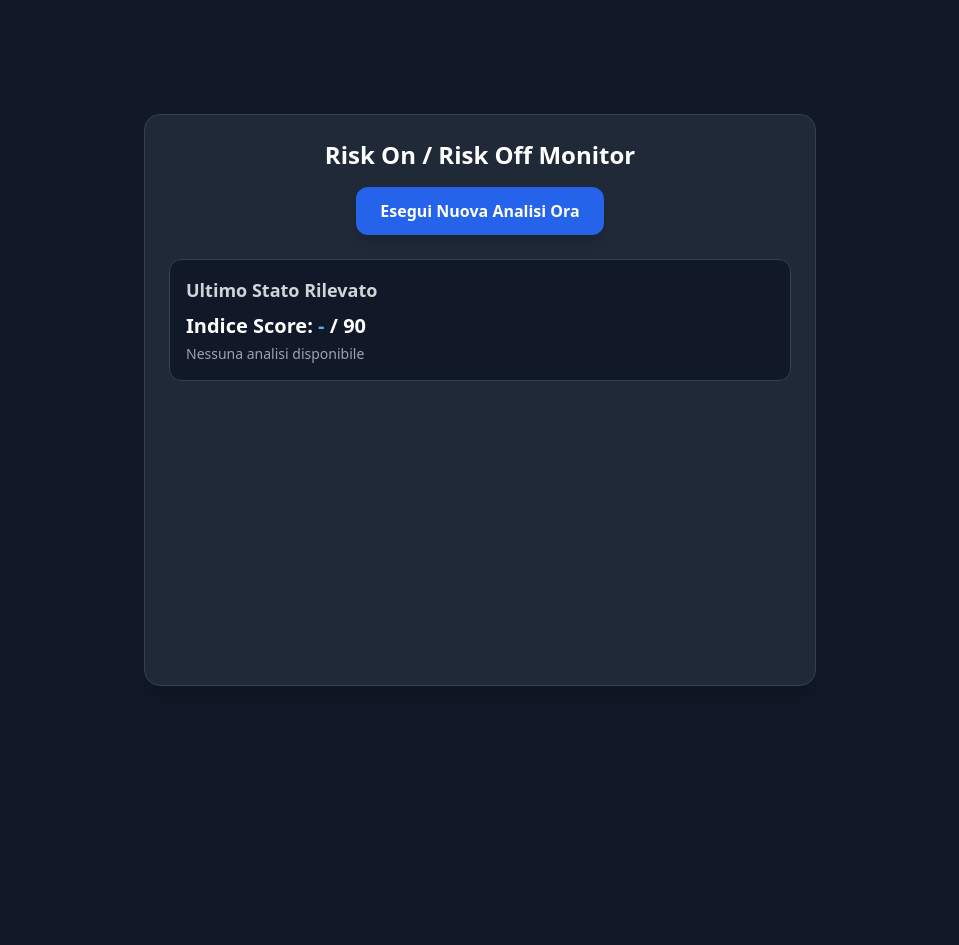
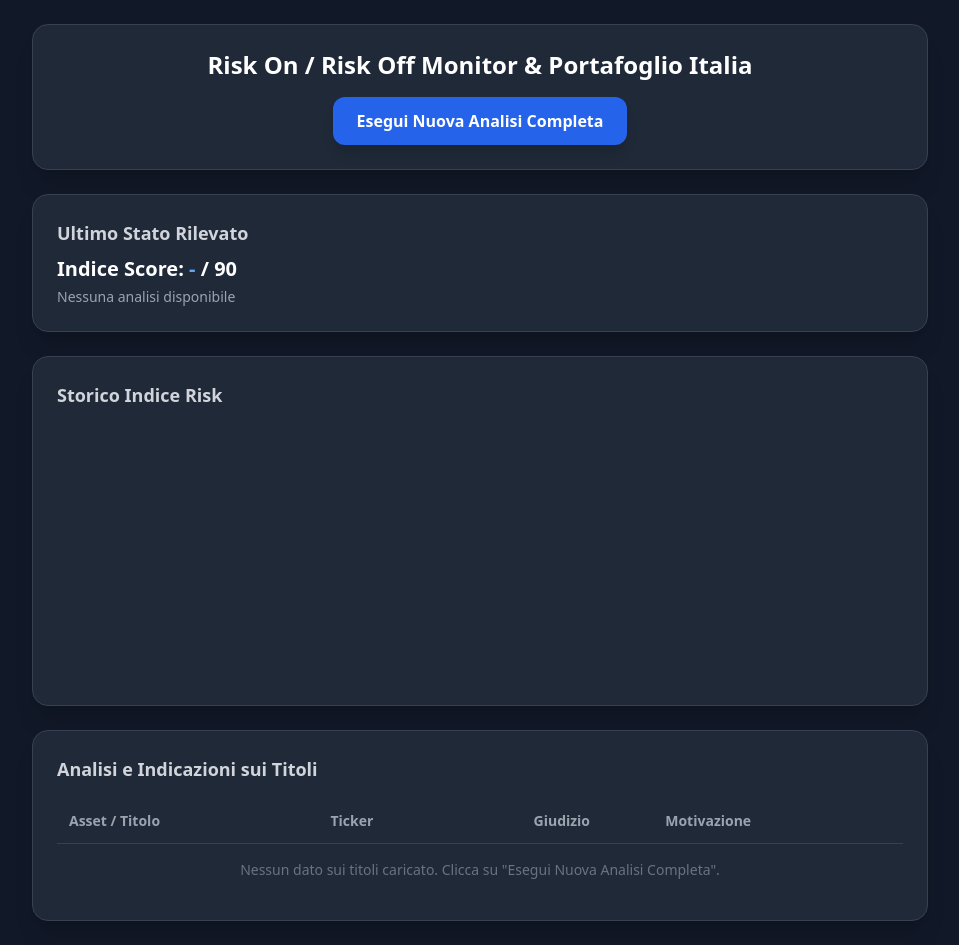
Before and after one commit to itplutoplutone350/risk-on-off, a Node server app: page / in a window 1280 px wide. Shown: the whole page, without its empty margins (160-1119 px from the left). Before the commit the page ends 686 px from the top, so only its background shows below. Run offline with Node 20, Linux system fonts and the light colour scheme; a map, chart or similar area stays blank; some libraries are stand-ins or nearby versions.

Commit message:
Enhance index.ejs with additional features

```diff
--- a/views/index.ejs
+++ b/views/index.ejs
@@ -3,40 +3,67 @@
 <head>
     <meta charset="UTF-8">
     <meta name="viewport" content="width=device-width, initial-scale=1.0">
-    <title>Risk On / Risk Off Monitor</title>
+    <title>Risk On / Risk Off Monitor & Asset Rating</title>
     <!-- Tailwind CSS -->
     <script src="https://cdn.tailwindcss.com"></script>
     <!-- Chart.js -->
     <script src="https://cdn.jsdelivr.net/npm/chart.js"></script>
 </head>
-<body class="bg-gray-900 text-white p-6 flex flex-col items-center justify-center min-h-screen">
+<body class="bg-gray-900 text-white p-6 flex flex-col items-center min-h-screen">
 
-    <div class="max-w-2xl w-full bg-gray-800 p-6 rounded-2xl shadow-xl border border-gray-700">
-        <h1 class="text-2xl font-bold mb-4 text-center">Risk On / Risk Off Monitor</h1>
+    <div class="max-w-4xl w-full space-y-6">
 
-        <!-- Pulsante di Analisi -->
-        <div class="flex justify-center mb-6">
+        <!-- Intestazione e Pulsante -->
+        <div class="bg-gray-800 p-6 rounded-2xl shadow-xl border border-gray-700 text-center">
+            <h1 class="text-2xl font-bold mb-4">Risk On / Risk Off Monitor & Portafoglio Italia</h1>
+            <div class="flex justify-center">
                 <button onclick="eseguiAnalisi()" id="btn-analizza" class="bg-blue-600 hover:bg-blue-500 text-white font-semibold px-6 py-3 rounded-xl transition shadow-lg">
-                Esegui Nuova Analisi Ora
+                    Esegui Nuova Analisi Completa
                 </button>
             </div>
-
             <!-- Stato di Caricamento -->
-        <div id="loading" class="hidden text-center text-yellow-400 mb-4 animate-pulse">
-            Analisi in corso su titoli, BTP e mercati globali tramite Gemini...
+            <div id="loading" class="hidden text-yellow-400 mt-4 animate-pulse">
+                Elaborazione doppia analisi in corso (Macroeconomia, Italia e Titoli)...
+            </div>
         </div>
 
-        <!-- Sezione Risultato Corrente -->
-        <div class="bg-gray-900 p-4 rounded-xl mb-6 border border-gray-700">
+        <!-- Sezione Risultato Corrente Macro -->
+        <div class="bg-gray-800 p-6 rounded-2xl shadow-xl border border-gray-700">
             <h2 class="text-lg font-semibold text-gray-300 mb-2">Ultimo Stato Rilevato</h2>
             <p class="text-xl font-bold mb-1">Indice Score: <span id="current-score" class="text-blue-400">-</span> / 90</p>
             <p class="text-sm text-gray-400" id="current-motivation">Nessuna analisi disponibile</p>
         </div>
 
         <!-- Grafico Storico -->
+        <div class="bg-gray-800 p-6 rounded-2xl shadow-xl border border-gray-700">
+            <h2 class="text-lg font-semibold text-gray-300 mb-4">Storico Indice Risk</h2>
             <div class="relative h-64 w-full">
                 <canvas id="riskChart"></canvas>
             </div>
+        </div>
+
+        <!-- Tabella Giudizi Titoli / Asset -->
+        <div class="bg-gray-800 p-6 rounded-2xl shadow-xl border border-gray-700">
+            <h2 class="text-lg font-semibold text-gray-300 mb-4">Analisi e Indicazioni sui Titoli</h2>
+            <div class="overflow-x-auto">
+                <table class="w-full text-left border-collapse">
+                    <thead>
+                        <tr class="border-b border-gray-700 text-gray-400 text-sm">
+                            <th class="p-3">Asset / Titolo</th>
+                            <th class="p-3">Ticker</th>
+                            <th class="p-3 text-center">Giudizio</th>
+                            <th class="p-3">Motivazione</th>
+                        </tr>
+                    </thead>
+                    <tbody id="titoli-table-body" class="divide-y divide-gray-700 text-sm">
+                        <tr>
+                            <td colspan="4" class="p-4 text-center text-gray-500">Nessun dato sui titoli caricato. Clicca su "Esegui Nuova Analisi Completa".</td>
+                        </tr>
+                    </tbody>
+                </table>
+            </div>
+        </div>
+
     </div>
 
     <script>
@@ -89,8 +116,47 @@
             });
         }
 
-        // Funzione per aggiornare interfaccia e storico nel localStorage
-        function aggiornaInterfaccia(history) {
+        // Popola la tabella dei titoli colorando Buy (Verde), Hold (Bianco), Sell (Rosso)
+        function renderTitoliTable(titoli) {
+            const tbody = document.getElementById('titoli-table-body');
+            tbody.innerHTML = '';
+
+            if (!titoli || titoli.length === 0) {
+                tbody.innerHTML = `<tr><td colspan="4" class="p-4 text-center text-gray-500">Nessun dato disponibile.</td></tr>`;
+                return;
+            }
+
+            titoli.forEach(item => {
+                const tr = document.createElement('tr');
+                tr.className = "hover:bg-gray-750 transition";
+
+                let badgeColor = "text-white bg-gray-700"; // Default Hold
+                const actionUpper = (item.action || "").trim().toUpperCase();
+
+                if (actionUpper === "BUY") {
+                    badgeColor = "text-green-400 font-bold bg-green-950/40 border border-green-800";
+                } else if (actionUpper === "SELL") {
+                    badgeColor = "text-red-400 font-bold bg-red-950/40 border border-red-800";
+                } else {
+                    badgeColor = "text-white font-semibold bg-gray-700/50 border border-gray-600";
+                }
+
+                tr.innerHTML = `
+                    <td class="p-3 font-medium">${item.name}</td>
+                    <td class="p-3 text-gray-400 font-mono text-xs">${item.ticker}</td>
+                    <td class="p-3 text-center">
+                        <span class="px-3 py-1 rounded-full text-xs ${badgeColor}">
+                            ${item.action}
+                        </span>
+                    </td>
+                    <td class="p-3 text-gray-300 text-xs">${item.reason}</td>
+                `;
+                tbody.appendChild(tr);
+            });
+        }
+
+        // Aggiorna l'interfaccia e salva nel localStorage
+        function aggiornaInterfaccia(history, ultimiTitoli) {
             if (!history || history.length === 0) return;
 
             const ultimo = history[history.length - 1];
@@ -98,6 +164,9 @@
             document.getElementById('current-motivation').innerText = ultimo.motivation;
 
             initChart(history);
+            if (ultimiTitoli) {
+                renderTitoliTable(ultimiTitoli);
+            }
         }
 
         // Funzione richiamata dal pulsante
@@ -117,7 +186,8 @@
                     const nuovoPunto = {
                         date: new Date().toLocaleDateString() + ' ' + new Date().toLocaleTimeString(),
                         score: result.data.score,
-                        motivation: result.data.motivation
+                        motivation: result.data.motivation,
+                        titoli: result.data.titoli
                     };
 
                     // Salva nello storico del localStorage del browser
@@ -125,11 +195,11 @@
                     history.push(nuovoPunto);
 
                     if (history.length > 30) {
-                        history = history.slice(-30); // Mantiene gli ultimi 30 punti
+                        history = history.slice(-30);
                     }
 
                     localStorage.setItem('risk_history', JSON.stringify(history));
-                    aggiornaInterfaccia(history);
+                    aggiornaInterfaccia(history, result.data.titoli);
                 } else {
                     alert('Errore: ' + (result.error || 'Impossibile completare l\'analisi'));
                 }
@@ -143,11 +213,12 @@
             }
         }
 
-        // Al caricamento della pagina, carica i dati salvati nel browser
+        // Al caricamento della pagina, ripristina lo storico e l'ultima tabella salvata
         window.addEventListener('DOMContentLoaded', () => {
             const savedHistory = JSON.parse(localStorage.getItem('risk_history')) || [];
             if (savedHistory.length > 0) {
-                aggiornaInterfaccia(savedHistory);
+                const ultimoElemento = savedHistory[savedHistory.length - 1];
+                aggiornaInterfaccia(savedHistory, ultimoElemento.titoli);
             }
         });
     </script>
```
Lines whose indentation alone changed are shown as unchanged.
